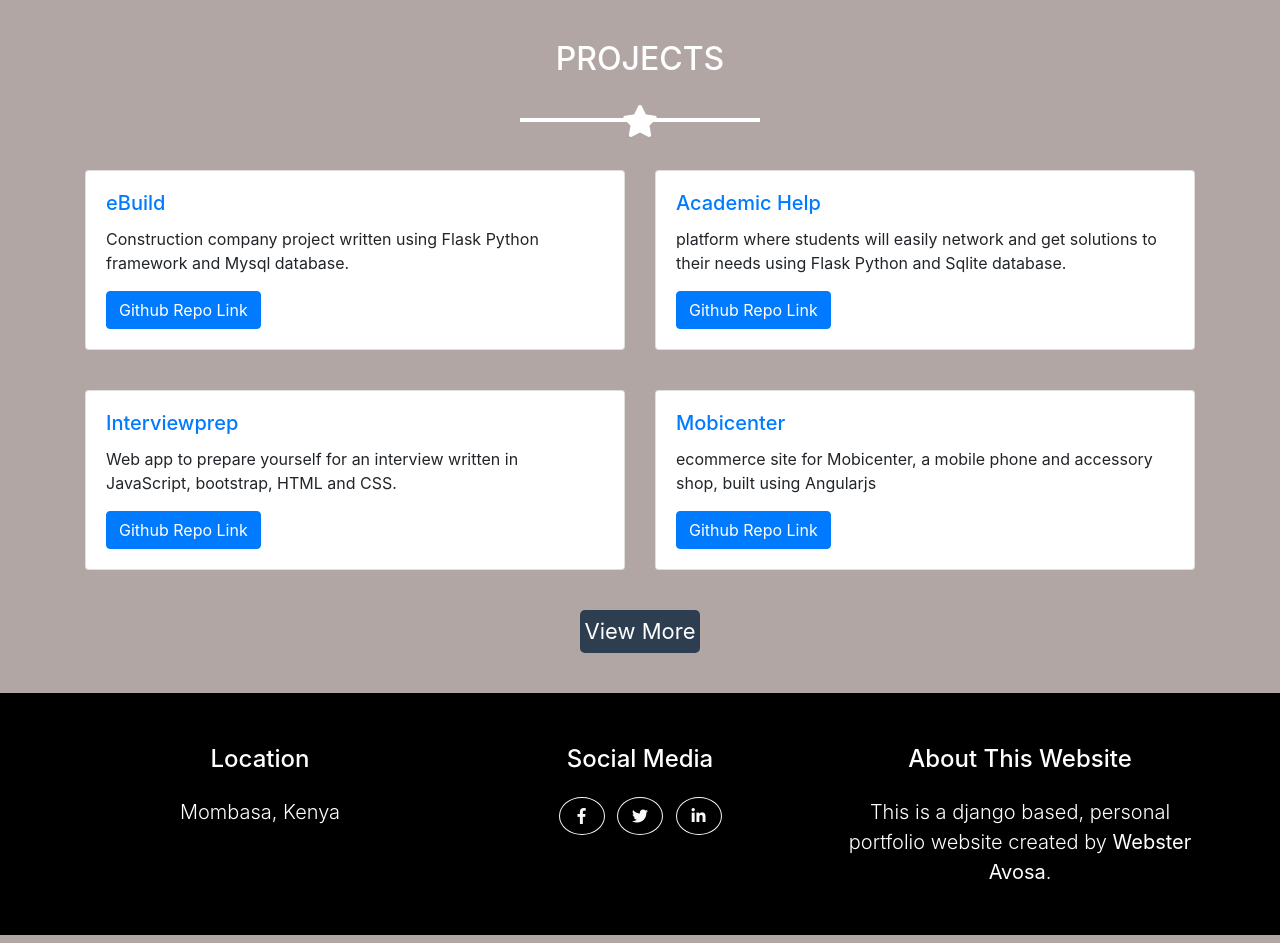
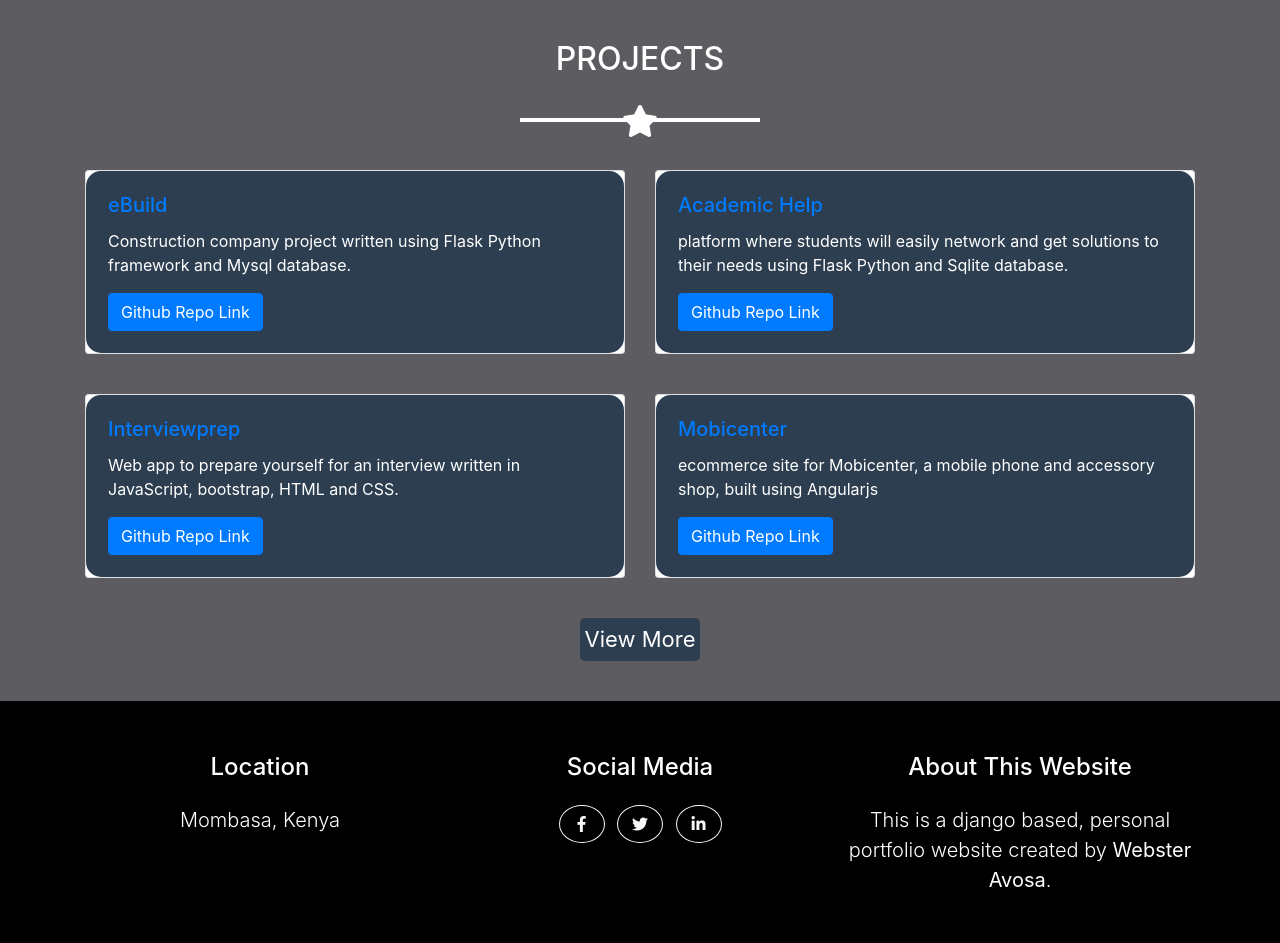
Before and after one commit to avosa/myportfolio, a Django app: page /projects in a window 1280 px wide. Shown: the part 68-1011 px from the top of that part. Run offline with Django 3.2, Linux system fonts and the light colour scheme; the page is wider than the window, and the part outside it is not shown; some libraries are stand-ins or nearby versions.

Commit message:
modified jinja and css

```diff
--- a/webster/static/webster/css/styles.css
+++ b/webster/static/webster/css/styles.css
@@ -1,9 +1,9 @@
 /* CUSTOM CSS */
 
 body {
-    /* background-image:url('/static/webster/img/background2.jpeg'); */
+     /*background-image:url('/static/webster/img/background2.jpeg');*/
     background-repeat:no-repeat;
-    background-color: #b1a6a4;
+    background-color: #5d5c61;
     -webkit-background-size: cover;
     -moz-background-size: cover;
     -o-background-size: cover;
@@ -100,6 +100,13 @@ label {
     border: 2px solid #fff;
     padding: 20px;
 }
+#projectt{
+    background-color: #2c3e50;
+    color: #fff;
+    border-radius: 15px;
+    border: 2px solid #2c3e50;
+    padding: 20px;
+}
 
 #buttonn {
     background-color: #2c3e50;
--- a/webster/templates/webster/project.html
+++ b/webster/templates/webster/project.html
@@ -12,7 +12,7 @@
 			<div class="row">
 			  <div class="col-sm-6">
 				<div class="card">
-				  <div class="card-body">
+				  <div class="card-body" id="projectt">
 					<a href="https://avosa.pythonanywhere.com/"><h5 class="card-title">eBuild</h5></a>
 					<p class="card-text">Construction company project written
 					using Flask Python framework and Mysql database.</p>
@@ -22,7 +22,7 @@
 			  </div>
 			  <div class="col-sm-6">
 				<div class="card">
-				  <div class="card-body">
+				  <div class="card-body" id="projectt">
 					<a href="https://webstera.pythonanywhere.com/"><h5 class="card-title">Academic Help</h5></a>
 					<p class="card-text">platform where students will easily network and get solutions to
 						their needs using Flask Python and Sqlite database.</p>
@@ -35,7 +35,7 @@
 			<div class="row">
 			  <div class="col-sm-6">
 				<div class="card">
-				  <div class="card-body">
+				  <div class="card-body" id="projectt">
 					<a href="https://selftrain-web.000webhostapp.com/"><h5 class="card-title">Interviewprep</h5></a>
 					<p class="card-text">Web app to prepare yourself for an interview written
 						in JavaScript, bootstrap, HTML and CSS.</p>
@@ -45,7 +45,7 @@
 			  </div>
 			  <div class="col-sm-6">
 				<div class="card">
-				  <div class="card-body">
+				  <div class="card-body" id="projectt">
 					<a href="https://mobicentre-1ae94.web.app/"><h5 class="card-title">Mobicenter</h5></a>
 					<p class="card-text">ecommerce site for Mobicenter, a mobile phone and accessory shop, built using Angularjs</p>
 					<a href="https://github.com/avosa/mobicenter" class="btn btn-primary">Github Repo Link</a>
```
Also changed, not shown: webster/static/webster/img/background2.jpeg (added).
